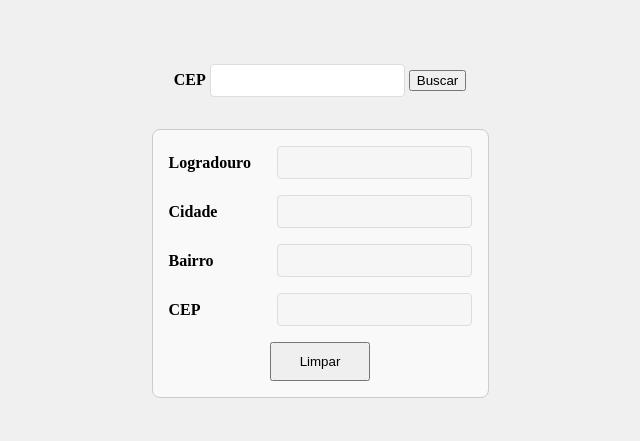
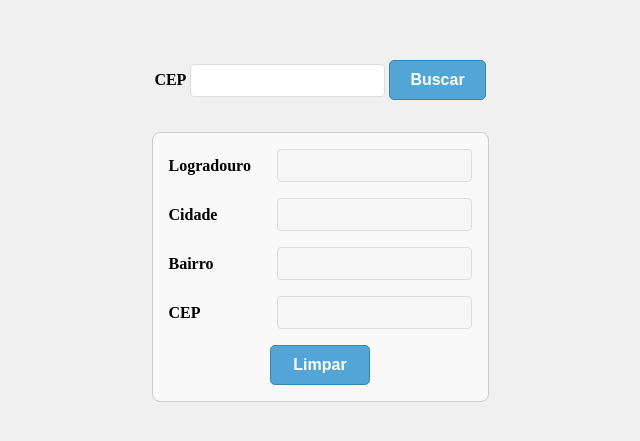
Before and after one commit to zDraky/APIcep, a plain HTML site: page index.html in a window 1280 px wide. Shown: the part 169-610 px from the top of the page, without its empty margins (320-960 px from the left). Drawn offline with Linux system fonts and the light colour scheme.

Commit message:
Melhorando os estilos dos botões

```diff
--- a/index.html
+++ b/index.html
@@ -11,7 +11,7 @@
       <form method="get">
         <label for="inputCep">CEP</label>
         <input type="text" id="inputCep" maxlength="9" />
-        <button id="buscar" type="button">Buscar</button>
+        <button id="buscar" class="button-1" type="button">Buscar</button>
       </form>
     </section>
 
@@ -36,7 +36,7 @@
         <input type="text" id="cep" disabled />
       </div>
 
-      <button id="limpar" type="button">Limpar</button>
+      <button id="limpar" type="button" class="button-1">Limpar</button>
     </section>
     <script src="script.js"></script>
   </body>
--- a/style.css
+++ b/style.css
@@ -41,7 +41,7 @@ label {
 }
 
 input {
-  flex: 1; /* Faz os inputs ocuparem o espaço restante */
+  flex: 1;
   padding: 0.5rem;
   border: 1px solid #ddd;
   border-radius: 4px;
@@ -55,3 +55,30 @@ input {
   width: 100px;
   margin: auto;
 }
+
+.button-1 {
+  background-color: #52a6d6;
+  color: white;
+  border-radius: 5px;
+  padding: 10px 20px;
+  border: 1px solid #3a85b2;
+  font-size: 16px;
+  font-weight: bold;
+  cursor: pointer;
+  transition: background-color 0.3s ease, transform 0.2s ease;
+}
+
+.button-1:hover {
+  background-color: #3a85b2;
+  transform: scale(1.05);
+}
+
+.button-1:focus {
+  outline: none;
+  box-shadow: 0 0 10px rgba(82, 166, 214, 0.8);
+}
+
+.button-1:active {
+  background-color: #2c7fa3;
+  transform: scale(0.98);
+}
```
